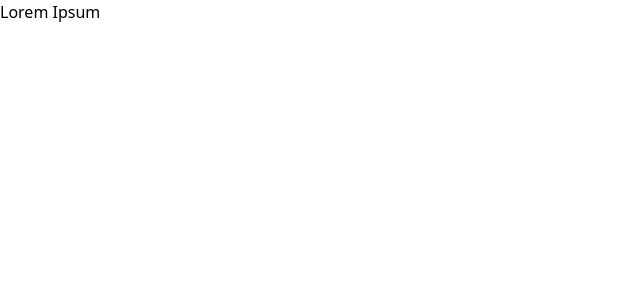
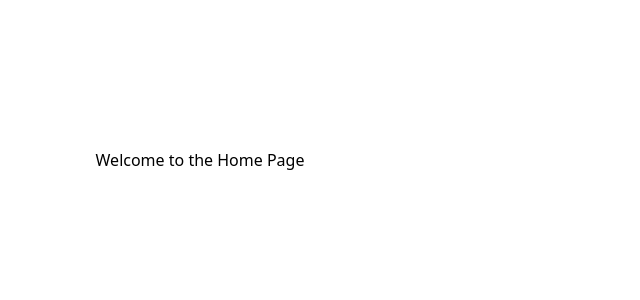
Before and after one commit to prophesierc/browser-extensions-manager-ui-main, a Vue app: page / in a window 1280 px wide. Shown: the top 300 px of the page, without its empty margins (0-640 px from the left). Built offline with nearby package versions, Linux system fonts and the light colour scheme.

Commit message:
Began developing ExtensionBar Component and styling of HomeView

```diff
--- a/src/App.vue
+++ b/src/App.vue
@@ -1,7 +1,16 @@
 <template>
-  <HomeView/>
+
+  <router-view v-slot="{ HomeView }">
+    <!-- redundant, but caches the HomeView -->
+    <keep-alive>
+      <component :is="HomeView" />
+    </keep-alive>
+  </router-view>
+
+  <HomeView />
+
 </template>
 
 <script setup lang="ts">
-  import HomeView from '@/views/HomeView.vue';
+  import HomeView from '@/views/HomeView.vue'
 </script>
--- /dev/null
+++ b/src/Components/ExtensionsBar.vue
@@ -0,0 +1,5 @@
+<template>
+  <div>
+    <h1>Welcome to the Home Page</h1>
+  </div>
+</template>
--- a/src/views/HomeView.vue
+++ b/src/views/HomeView.vue
@@ -1,3 +1,10 @@
 <template>
-  <header>Lorem Ipsum</header>
+  <div class="flex flex-col justify-center align-content-center text-center max-h-[100vh] max-w-100 min-h-80 min-w-80">
+    <ExtensionsBar/>
+  </div>
 </template>
+
+
+<script setup lang="ts">
+  import ExtensionsBar from '@/Components/ExtensionsBar.vue'
+</script>
```
